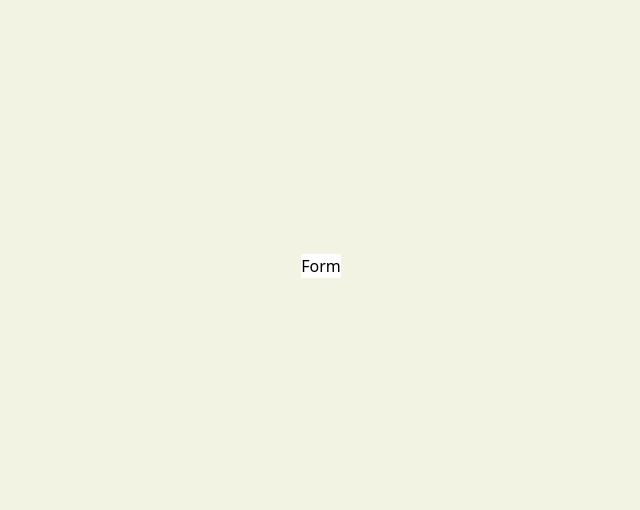
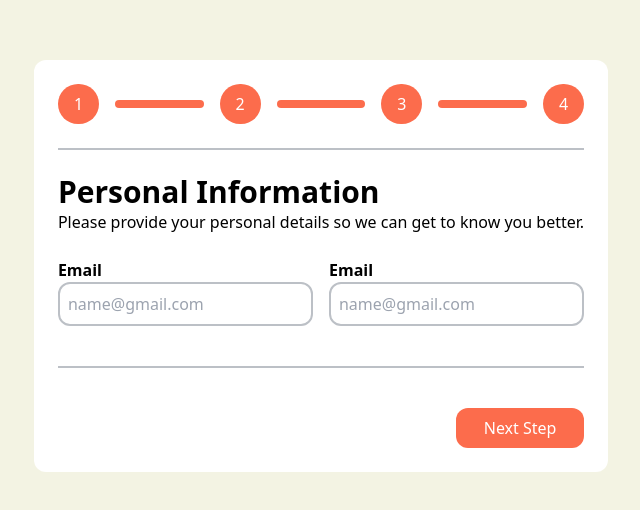
Before and after one commit to idkrian/step-form, a React (Vite) app: page / in a window 1280 px wide. Shown: the part 134-644 px from the top of the page, without its empty margins (319-959 px from the left). Built offline with nearby package versions, Linux system fonts and the light colour scheme.

Commit message:
feat: context and home creation

```diff
--- a/package.json
+++ b/package.json
@@ -10,6 +10,7 @@
     "preview": "vite preview"
   },
   "dependencies": {
+    "formik": "^2.4.5",
     "react": "^18.2.0",
     "react-dom": "^18.2.0"
   },
--- a/src/App.tsx
+++ b/src/App.tsx
@@ -1,8 +1,38 @@
+import { Formik } from "formik";
+import PersonalInformation from "./pages/PersonalInformation";
+
 function App() {
   return (
-    <div className="bg-white">
-      <div>
-        <h1>Form</h1>
+    <div className="bg-white rounded-xl p-6">
+      <div className="flex items-center">
+        <div className="bg-salmon flex justify-center items-center px-4 py-2 rounded-full text-white">
+          1
+        </div>
+        <div className="w-full bg-salmon mx-4 h-2 rounded-xl" />
+        <div className="bg-salmon flex justify-center items-center px-4 py-2 rounded-full text-white">
+          2
+        </div>
+        <div className="w-full bg-salmon mx-4 h-2 rounded-xl" />
+        <div className="bg-salmon flex justify-center items-center px-4 py-2 rounded-full text-white">
+          3
+        </div>
+        <div className="w-full bg-salmon mx-4 h-2 rounded-xl" />
+        <div className="bg-salmon flex justify-center items-center px-4 py-2 rounded-full text-white">
+          4
+        </div>
+      </div>
+      <div className="border my-6 border-gray" />
+
+      <PersonalInformation />
+
+      <div className="border border-gray my-10" />
+      <div className="flex justify-end">
+        <button
+          className="bg-salmon text-white p-2 w-32 rounded-xl"
+          type="submit"
+        >
+          Next Step
+        </button>
       </div>
     </div>
   );
--- /dev/null
+++ b/src/contexts/useMultistepForm.tsx
@@ -0,0 +1,24 @@
+import { ReactElement, useState } from "react";
+
+const useMultistepForm = (steps: ReactElement[]) => {
+  const [currentStep, setCurrentStep] = useState(0);
+
+  const next = () => {
+    setCurrentStep((value) => {
+      if (value === steps.length) return value;
+
+      return value + 1;
+    });
+  };
+
+  const back = () => {
+    setCurrentStep((value) => {
+      if (value === 0) return value;
+      return value - 1;
+    });
+  };
+
+  return { currentStep, next, back };
+};
+
+export default useMultistepForm;
--- /dev/null
+++ b/src/pages/PersonalInformation.tsx
@@ -0,0 +1,81 @@
+import { Formik } from "formik";
+
+const PersonalInformation = () => {
+  return (
+    <>
+      <div>
+        <h1 className="text-3xl font-semibold">Personal Information</h1>
+        <p>
+          Please provide your personal details so we can get to know you better.
+        </p>
+      </div>
+      <Formik
+        initialValues={{ email: "", password: "" }}
+        validate={(values) => {
+          const errors = {};
+          if (!values.email) {
+            errors.email = "Required";
+          } else if (
+            !/^[A-Z0-9._%+-]+@[A-Z0-9.-]+\.[A-Z]{2,}$/i.test(values.email)
+          ) {
+            errors.email = "Invalid email address";
+          }
+          if (!values.password) {
+            errors.password = "Required";
+          }
+          return errors;
+        }}
+        onSubmit={(values, { setSubmitting }) => {
+          setTimeout(() => {
+            alert(JSON.stringify(values, null, 2));
+            setSubmitting(false);
+          }, 400);
+        }}
+      >
+        {({
+          values,
+          errors,
+          touched,
+          handleChange,
+          handleBlur,
+          handleSubmit,
+        }) => (
+          <form onSubmit={handleSubmit} className="grid grid-cols-2 my-6 gap-4">
+            <div className="flex flex-col">
+              <label htmlFor="email" className="font-semibold">
+                Email
+              </label>
+              <input
+                type="email"
+                name="email"
+                onChange={handleChange}
+                onBlur={handleBlur}
+                value={values.email}
+                className="p-2 border-2 rounded-xl border-gray focus:border-salmon focus:border-2 focus:outline-none focus:ring-0 font-normal"
+                placeholder="name@gmail.com"
+              />
+              {errors.email && touched.email && errors.email}
+            </div>
+            <div className="flex flex-col">
+              <label htmlFor="email" className="font-semibold">
+                Email
+              </label>
+              <input
+                type="password"
+                name="password"
+                onChange={handleChange}
+                onBlur={handleBlur}
+                value={values.password}
+                className="p-2 border-2 rounded-xl border-gray focus:border-salmon focus:border-2 focus:outline-none focus:ring-0 font-normal"
+                placeholder="name@gmail.com"
+              />
+              {errors.email && touched.email && errors.email}
+            </div>
+          </form>
+        )}
+      </Formik>
+    </>
+  );
+};
+
+export default PersonalInformation;
--- a/tailwind.config.js
+++ b/tailwind.config.js
@@ -7,6 +7,7 @@ export default {
       salmon: "#fc6c4c",
       white: "#ffffff",
       black: "#19232b",
+      gray: "#bcc0c6",
     },
     extend: {},
   },
```
Also changed, not shown: 1 other file (tests, documents, lock files or other folders).
